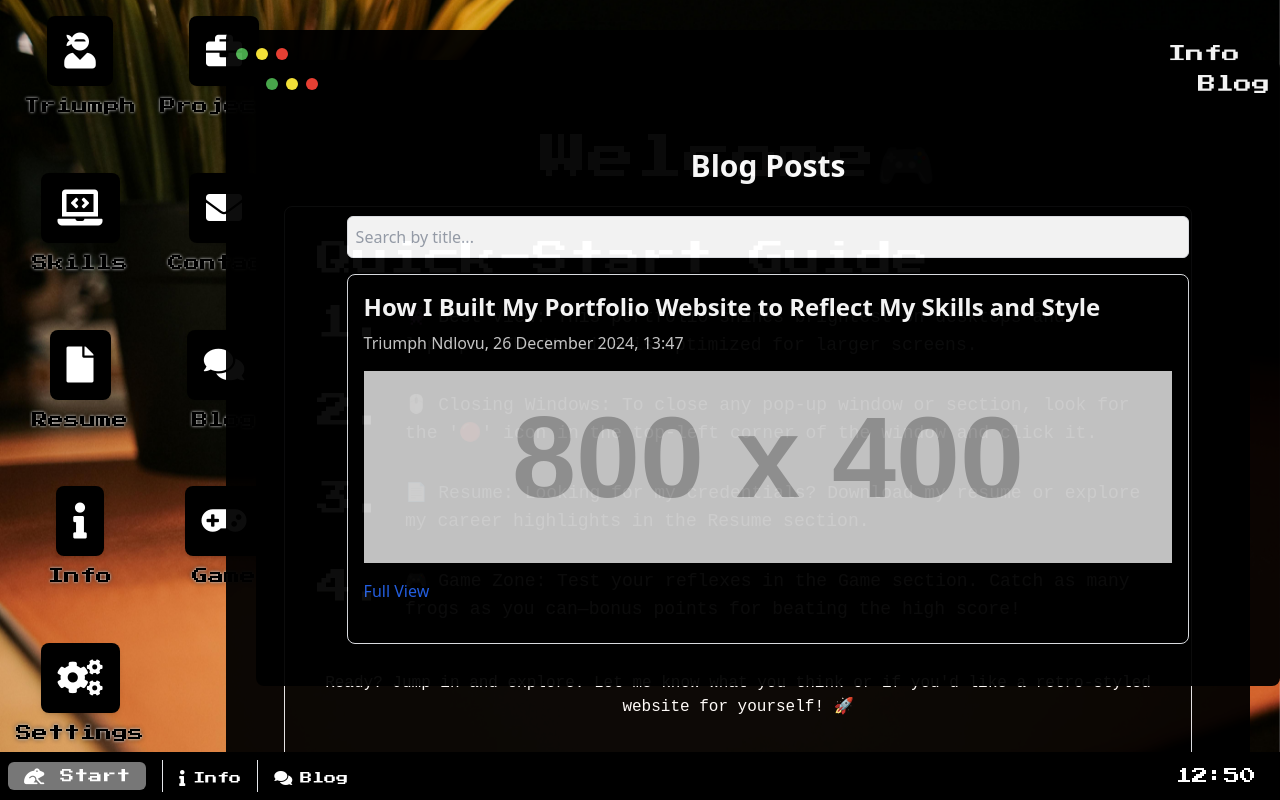
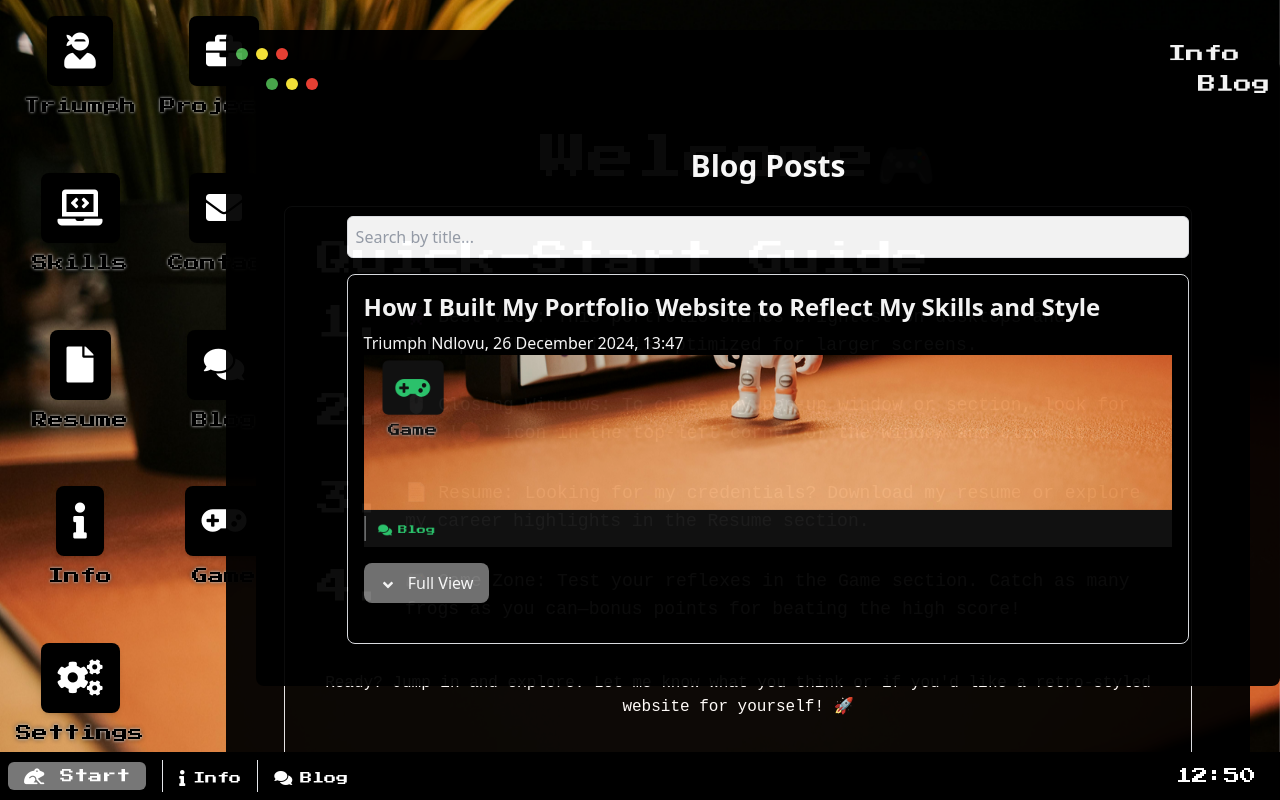
Before and after one commit to TriumphNdlovu/triumph-portfolio, a Next.js app: page / in a window 1280 px wide. Both pictures are taken after a click on the element "Blog". Built offline with nearby package versions, Linux system fonts and the light colour scheme.

Commit message:
donw with blog post and page

```diff
--- a/src/Components/Blog/page.tsx
+++ b/src/Components/Blog/page.tsx
@@ -1,5 +1,6 @@
 import React, { useState } from 'react';
-import { marked } from 'marked';
+import { FaAngleDown, FaAngleUp } from 'react-icons/fa';
+import Image from 'next/image';
 
 function Blog() {
   const [blogPosts] = useState([
@@ -22,7 +23,7 @@ function Blog() {
     <div class="bg-windowBackground p-6 rounded-lg shadow-lg mb-3 text-secondaryTextColor">
       <h2 class="text-2xl font-semibold text-maintextColor mb-4">Introduction</h2>
       <p class="mb-4">Why does a developer need a portfolio? Isn't having a GitHub and LinkedIn profile enough? While both of these are essential (and I strongly recommend having them), a portfolio website offers something they can’t: the freedom to showcase who you are.</p>
-      <p class="mb-4">Let me explain. With a portfolio website, you’re not limited to standard templates or profiles. Instead, you can truly highlight your uniqueness and skills. For example, instead of just claiming to have “attention to detail,” your website can <span class="text-highlightColor font-semibold">show</span> how much thought and care you put into your work.</p>
+      <p class="mb-4">Let me explain. With a portfolio website, you’re not limited to standard templates or profiles. Instead, you can truly highlight your uniqueness and skills. For example, instead of just claiming to have “attention to detail,” your website can <span class="text-accentColor font-semibold">show</span> how much thought and care you put into your work.</p>
       <p class="mb-4">In this post, I’ll explain how I approached building my website, and hopefully, some of the insights I’ve gained will inspire your own journey.</p>
     </div>
 
@@ -60,10 +61,10 @@ function Blog() {
     </div>
 
     <div class="bg-windowBackground p-6 rounded-lg shadow-lg mb-6 text-secondaryTextColor">
-      <h2 class="text-2xl font-semibold text-maintextColor mb-4">Conclusion</h2>
-      <p class="mb-4">Building my portfolio website has been a rewarding journey—one that not only allowed me to showcase my skills but also gave me the opportunity to push my creativity and challenge myself. By blending a retro desktop interface with modern design elements, I created something that feels familiar yet fresh, interactive yet simple. It’s been a fantastic way to stand out, reflect my unique style, and demonstrate my technical abilities in a way that goes beyond just listing skills on a resume.</p>
-      <p class="mb-4">Whether you’re a developer, designer, or anyone looking to build a personal website, I encourage you to think outside the box. Your portfolio is your chance to tell your story, showcase what you do best, and express your individuality. So, take the leap, experiment, and don’t be afraid to make it truly yours.</p>
-      <p class="mb-4">Feel free to explore my website, and if you have any questions or would like to connect, don’t hesitate to reach out! until next time, bye!!</p>
+      <h2 className="text-2xl font-semibold text-maintextColor mb-4">Conclusion</h2>
+      <p className="mb-4">Building my portfolio website has been a rewarding journey—one that not only allowed me to showcase my skills but also gave me the opportunity to push my creativity and challenge myself. By blending a retro desktop interface with modern design elements, I created something that feels familiar yet fresh, interactive yet simple. It’s been a fantastic way to stand out, reflect my unique style, and demonstrate my technical abilities in a way that goes beyond just listing skills on a resume.</p>
+      <p className="mb-4">Whether you’re a developer, designer, or anyone looking to build a personal website, I encourage you to think outside the box. Your portfolio is your chance to tell your story, showcase what you do best, and express your individuality. So, take the leap, experiment, and don’t be afraid to make it truly yours.</p>
+      <p className="mb-4">Feel free to explore my website, and if you have any questions or would like to connect, don’t hesitate to reach out! until next time, bye!!</p>
     </div>
   </div>
 
@@ -71,7 +72,7 @@ function Blog() {
 </html>
 
       `,
-      imageUrl: "https://via.placeholder.com/800x400?text=Portfolio+Website",
+      imageUrl: "/portfolio_blog_post.png",
       dateAndTime: "Triumph Ndlovu, 26 December 2024, 13:47",
     },
   ]);
@@ -106,10 +107,13 @@ function Blog() {
           <div key={index} className="rounded-lg shadow-md overflow-auto mb-6">
             <div className="p-4 text-maintextColor">
               <h2 className="text-2xl font-bold mb-2">{post.title}</h2>
-              <p className="text-accentColor mb-4">{post.dateAndTime}</p>
-              <img
+              <p className="text-secondaryTextColor">{post.dateAndTime}</p>
+              <Image
                 src={post.imageUrl}
                 alt={post.title}
+                width={800}
+                height={400}
+                quality={100}
                 className="w-full h-48 object-cover"
               />
               <div
@@ -117,10 +121,11 @@ function Blog() {
                 dangerouslySetInnerHTML={{ __html: post.readmeContent }}
               />
               <button
-                className="mt-4 text-blue-600"
+                className="mt-4 bg-specialAccentColor text-white py-2 px-4 rounded-lg hover:bg-maintextColor hover:text-black transition duration-300 w-full sm:w-auto text-center"
                 onClick={() => togglePostVisibility(index)}
               >
-                {visiblePostIndex === index ? 'Show Less' : 'Full View'}
+
+                {visiblePostIndex === index ? <><FaAngleUp className="inline-block mr-2" /> Show Less</> : <><FaAngleDown className="inline-block mr-2" /> Full View</>}
               </button>
             </div>
           </div>
```
Also changed, not shown: public/portfolio_blog_post.png (added).
